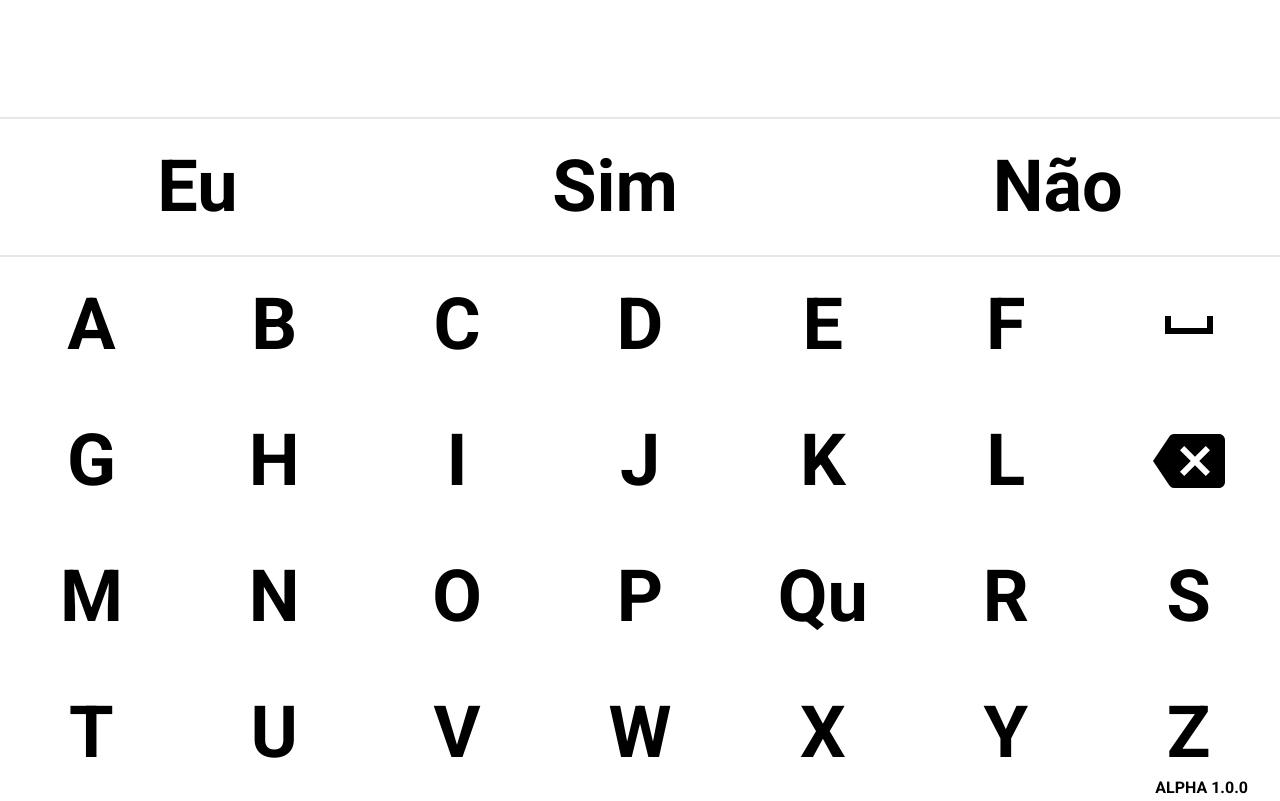
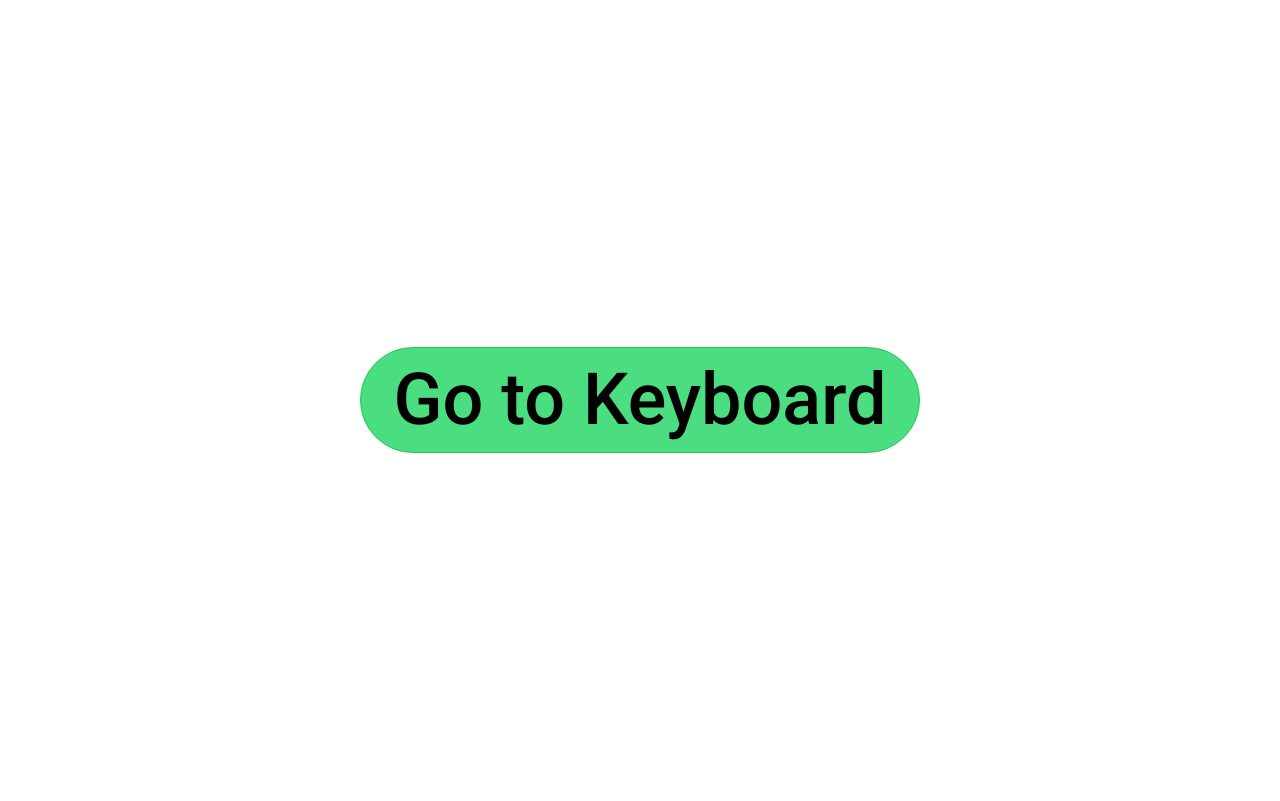
Before and after one commit to Gabriel-Sousa/communication, a React (Vite) app: page / in a window 1280 px wide. Built offline with nearby package versions, Linux system fonts and the light colour scheme.

Commit message:
Alpha 1.0.3

```diff
--- a/package.json
+++ b/package.json
@@ -1,7 +1,7 @@
 {
   "name": "communication",
   "private": true,
-  "version": "0.0.0",
+  "version": "1.0.2",
   "type": "module",
   "scripts": {
     "dev": "vite",
@@ -14,7 +14,8 @@
     "eslint-plugin-simple-import-sort": "^10.0.0",
     "react": "^18.2.0",
     "react-dom": "^18.2.0",
-    "react-icons": "^4.7.1"
+    "react-icons": "^4.7.1",
+    "react-router-dom": "^6.8.1"
   },
   "devDependencies": {
     "@rocketseat/eslint-config": "^1.2.0",
--- a/src/App.tsx
+++ b/src/App.tsx
@@ -1,34 +1,11 @@
-import { useState } from 'react'
+import { BrowserRouter } from 'react-router-dom'
 
-import { Input } from './components/Input'
-import { Letters } from './components/Letters'
-import { Words } from './components/Words'
+import { Router } from './Router'
 
 export default function App() {
-  const [phrase, setPhrase] = useState<string[]>([])
-
-  function addWord(word: string) {
-    setPhrase((state) => [...state, word])
-  }
-
-  function deleteLastWord() {
-    if (phrase.length === 0) {
-      return
-    }
-    const newPhrase = [...phrase]
-    newPhrase.pop()
-
-    setPhrase(newPhrase)
-  }
-
   return (
-    <main>
-      <div className="text-7xl max-lg:text-4xl">
-        <Input phrase={phrase} />
-        <Words onAddWord={addWord} />
-        <Letters onAddWord={addWord} onDeleteLastWord={deleteLastWord} />
-      </div>
-      <strong className="fixed bottom-0 right-8">ALPHA 1.0.0</strong>
-    </main>
+    <BrowserRouter>
+      <Router />
+    </BrowserRouter>
   )
 }
--- /dev/null
+++ b/src/Pages/Home.tsx
@@ -0,0 +1,14 @@
+import { Link } from 'react-router-dom'
+
+export default function Home() {
+  return (
+    <div className="text-7xl max-lg:text-4xl h-screen flex items-center justify-center ">
+      <Link
+        className="border border-green-500 rounded-full px-8 py-4 bg-green-400 hover:brightness-[0.8]"
+        to={'/keyboard'}
+      >
+        Go to Keyboard
+      </Link>
+    </div>
+  )
+}
--- /dev/null
+++ b/src/Pages/Keyboard.tsx
@@ -0,0 +1,34 @@
+import { useState } from 'react'
+
+import { version } from '../../package.json'
+import { Input } from '../components/Input'
+import { Letters } from '../components/Letters'
+import { Words } from '../components/Words'
+export default function Keyboard() {
+  const [phrase, setPhrase] = useState<string[]>([])
+
+  function addWord(word: string) {
+    setPhrase((state) => [...state, word])
+  }
+
+  function deleteLastWord() {
+    if (phrase.length === 0) {
+      return
+    }
+    const newPhrase = [...phrase]
+    newPhrase.pop()
+
+    setPhrase(newPhrase)
+  }
+
+  return (
+    <main>
+      <div className="text-7xl max-lg:text-4xl">
+        <Input phrase={phrase} />
+        <Words onAddWord={addWord} />
+        <Letters onAddWord={addWord} onDeleteLastWord={deleteLastWord} />
+      </div>
+      <strong className="fixed bottom-0 right-8">ALPHA {version}</strong>
+    </main>
+  )
+}
--- /dev/null
+++ b/src/Router/index.tsx
@@ -0,0 +1,13 @@
+import { Route, Routes } from 'react-router-dom'
+
+import Home from '../Pages/Home'
+import Keyboard from '../Pages/Keyboard'
+
+export function Router() {
+  return (
+    <Routes>
+      <Route path="/" element={<Home />} />
+      <Route path="/keyboard" element={<Keyboard />} />
+    </Routes>
+  )
+}
--- a/src/components/Button/components/ButtonPrimary.tsx
+++ b/src/components/Button/components/ButtonPrimary.tsx
@@ -22,7 +22,7 @@ export function ButtonPrimary({ text, onAddWord }: ButtonPrimaryProps) {
   return (
     <button
       type="button"
-      className="font-bold capitalize p-8 max-lg:p-3"
+      className="font-bold capitalize p-8 max-lg:px-4 max-lg:py-2 "
       onMouseEnter={handleMouseEnter}
       onMouseLeave={handleMouseLeave}
     >
--- a/src/components/Input.tsx
+++ b/src/components/Input.tsx
@@ -7,7 +7,7 @@ export function Input({ phrase }: InputProps) {
     <div className="font-medium p-4 max-lg:p-2">
       <input
         type="text"
-        className="text-gray-400"
+        className="text-gray-400 w-full"
         readOnly
         value={phrase.toString().replaceAll(',', '')}
       />
```
Also changed, not shown: 1 other file (tests, documents, lock files or other folders).
